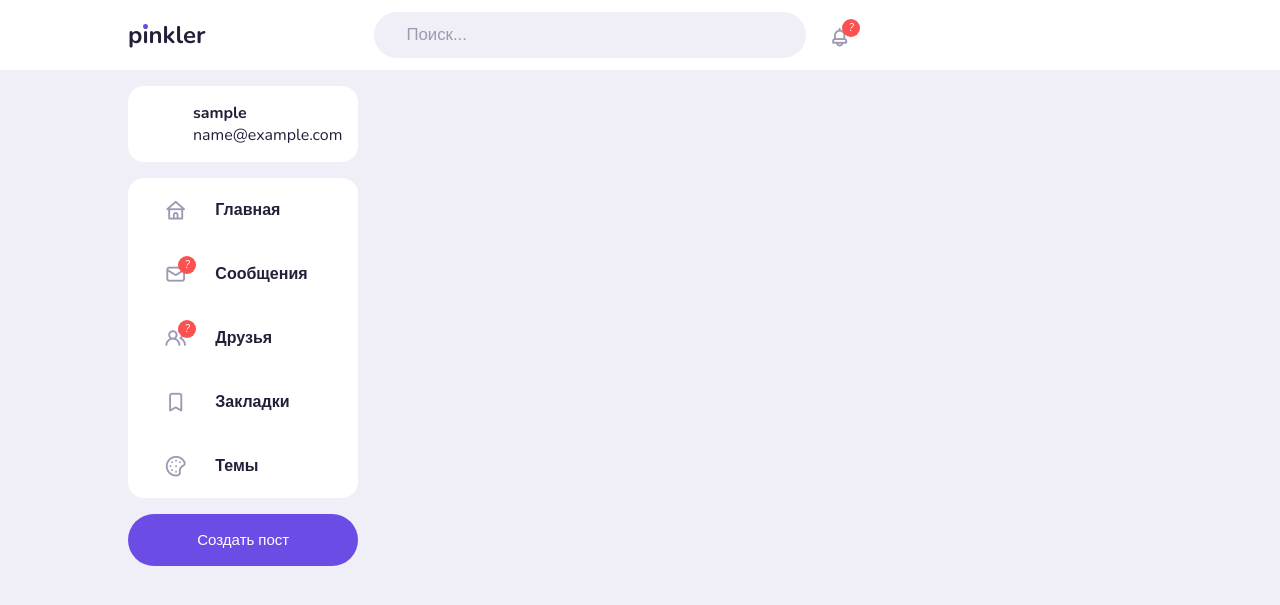
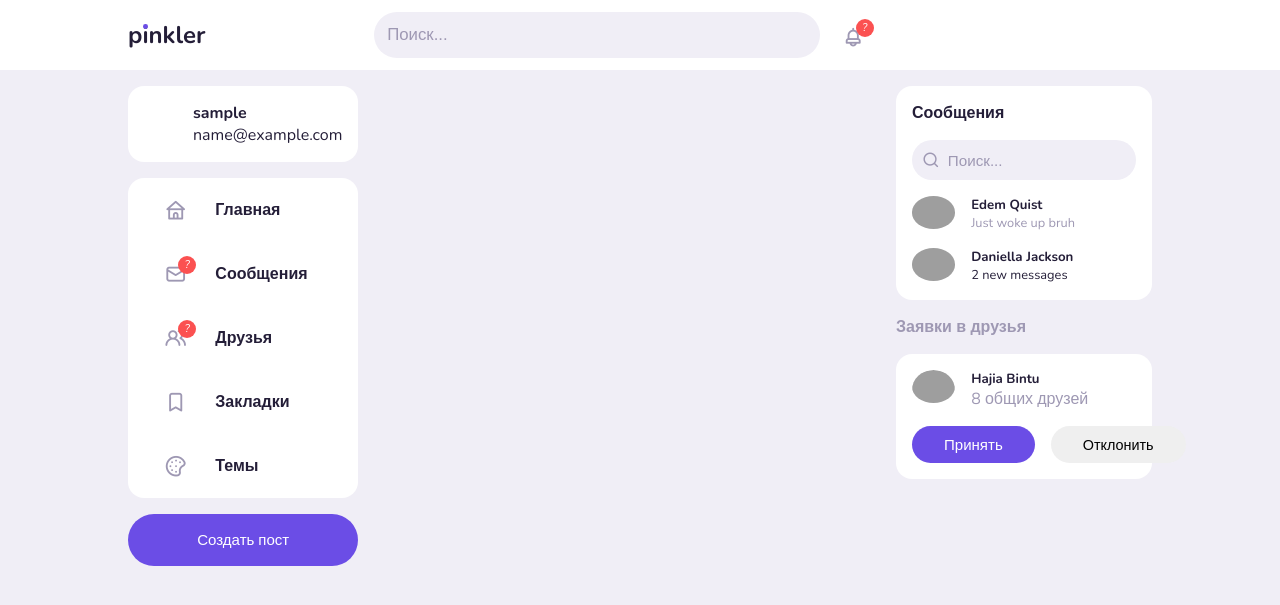
Before and after one commit to AlexMarchu/Pinkler, a Django app: page /feed/ in a window 1280 px wide. Shown: the top 605 px of the page. Run offline with Django 5.2, Linux system fonts and the light colour scheme; the visitor is signed in with stand-in values (Sample User, id 1); grey boxes are pictures that could not be loaded.

Commit message:
extending templates

```diff
--- a/static/css/style.css
+++ b/static/css/style.css
@@ -125,18 +125,28 @@ img {
 .search-input {
     background: var(--color-light);
     border-radius: 1.5rem;
-    padding: 0.72rem 1rem;
+    display: flex;
+    align-items: center;
+    padding-left: 0.4rem;
+    padding-right: 0.4rem;
+}
+
+.upper-panel .search-input {
+    width: 100%;
 }
 
 .search-input input[type="search"] {
+    width: 100%;
     background: transparent;
-    width: 30vw;
-    margin-left: 1rem;
-    font-size: 1.05rem;
     color: var(--color-dark);
 }
 
-.upper-panel .search-input input[type="search"]::placeholder {
+.upper-panel .search-input input[type="search"] {
+    font-size: 1.05rem;
+    padding: 0.72rem 0.4rem;
+}
+
+.search-input input[type="search"]::placeholder {
     color: var(--color-grey);
 }
 
@@ -247,3 +257,90 @@ main .grid-container .left .profile-card {
     padding: 1rem 0;
     margin-bottom: 0.7rem;
 }
+
+/* =============== Messages ============== */
+.right .messages {
+    background: var(--color-white);
+    border-radius: var(--card-border-radius);
+    padding: var(--card-padding);
+}
+
+.right .messages .heading {
+    display: flex;
+    align-items: center;
+    justify-content: space-between;
+    margin-bottom: 1rem;
+}
+
+.right .messages i {
+    font-size: 1.4rem;
+}
+
+.right .messages .search-input {
+    margin-bottom: 1rem;
+}
+
+.right .messages .search-input input[type="search"] {
+    font-size: 0.95rem;
+    padding: 0.72rem 0.3rem;
+}
+
+.right .messages .search-input i {
+    font-size: 1.1rem;
+}
+
+.right .messages .message-requests {
+    color: var(--color-primary);
+}
+
+.right .messages .message {
+    display: flex;
+    gap: 1rem;
+    margin-bottom: 1rem;
+    align-items: start;
+}
+
+.right .message .profile-photo {
+    position: relative;
+    overflow: visible;
+}
+
+.right .profile-photo img {
+    border-radius: 50%;
+}
+
+.right .messages .message:last-child {
+    margin: 0;
+}
+
+.right .messages .message p {
+    font-size:0.8rem;
+}
+
+/* =============== Friend Requests ============== */
+.right .friend-requests {
+    margin-top: 1rem;
+}
+
+.right .friend-requests h4 {
+    color: var(--color-grey);
+    margin: 1rem 0;
+}
+
+.right .request {
+    background: var(--color-white);
+    padding: var(--card-padding);
+    border-radius: var(--card-border-radius);
+    margin-bottom: 0.7rem;
+}
+
+.right .request .info {
+    display: flex;
+    gap: 1rem;
+    margin-bottom: 1rem;
+}
+
+.right .request .action {
+    display: flex;
+    gap: 1rem;
+}
--- a/templates/base.html
+++ b/templates/base.html
@@ -67,8 +67,7 @@
                     <label class="btn btn-primary">Создать пост</label>
                 </div>
 
-                <!----------------- MIDDLE -------------------->
-                {% block middle %}
+                {% block other %}
                 {% endblock %}
             </div>
         </main>
--- a/templates/feed/feed.html
+++ b/templates/feed/feed.html
@@ -1 +1 @@
-{% extends 'base.html' %}
+{% extends 'middle_content.html' %}
--- /dev/null
+++ b/templates/middle_content.html
@@ -0,0 +1,69 @@
+{% extends 'base.html' %}
+
+{% block other %}
+
+    <div class="middle">
+        {% block middle-content %}
+        {% endblock %}
+    </div>
+
+    <!----------------- RIGHT -------------------->
+    <div class="right">
+        <!------- MESSAGES ------->
+        <div class="messages">
+            <div class="heading">
+                <h4>Сообщения</h4>
+            </div>
+            <!----------------- SEARCH INPUT -------------------->
+            <div class="search-input">
+                <i class="uil uil-search"></i>
+                <input type="search" placeholder="Поиск...">
+            </div>
+            <!------- MESSAGES ------->
+            <div class="message">
+                <div class="profile-photo">
+                    <img src="./images/profile-17.jpg">
+                </div>
+                <div class="message-body">
+                    <h5>Edem Quist</h5>
+                    <p class="text-muted">Just woke up bruh</p>
+                </div>
+            </div>
+            <!------- MESSAGES ------->
+            <div class="message">
+                <div class="profile-photo">
+                    <img src="./images/profile-6.jpg">
+                </div>
+                <div class="message-body">
+                    <h5>Daniella Jackson</h5>
+                    <p class="text-bold">2 new messages</p>
+                </div>
+            </div>
+        </div>
+        <!------- FRIEND REQUESTS ------->
+        <div class="friend-requests">
+            <h4>Заявки в друзья</h4>
+            <!------- REQUEST ------->
+            <div class="request">
+                <div class="info">
+                    <div class="profile-photo">
+                        <img src="./images/profile-20.jpg">
+                    </div>
+                    <div>
+                        <h5>Hajia Bintu</h5>
+                        <p class="text-muted">8 общих друзей</p>
+                    </div>
+                </div>
+                <div class="action">
+                    <button class="btn btn-primary">
+                        Принять
+                    </button>
+                    <button class="btn">
+                        Отклонить
+                    </button>
+                </div>
+            </div>
+        </div>
+    </div>
+
+{% endblock %}
```
